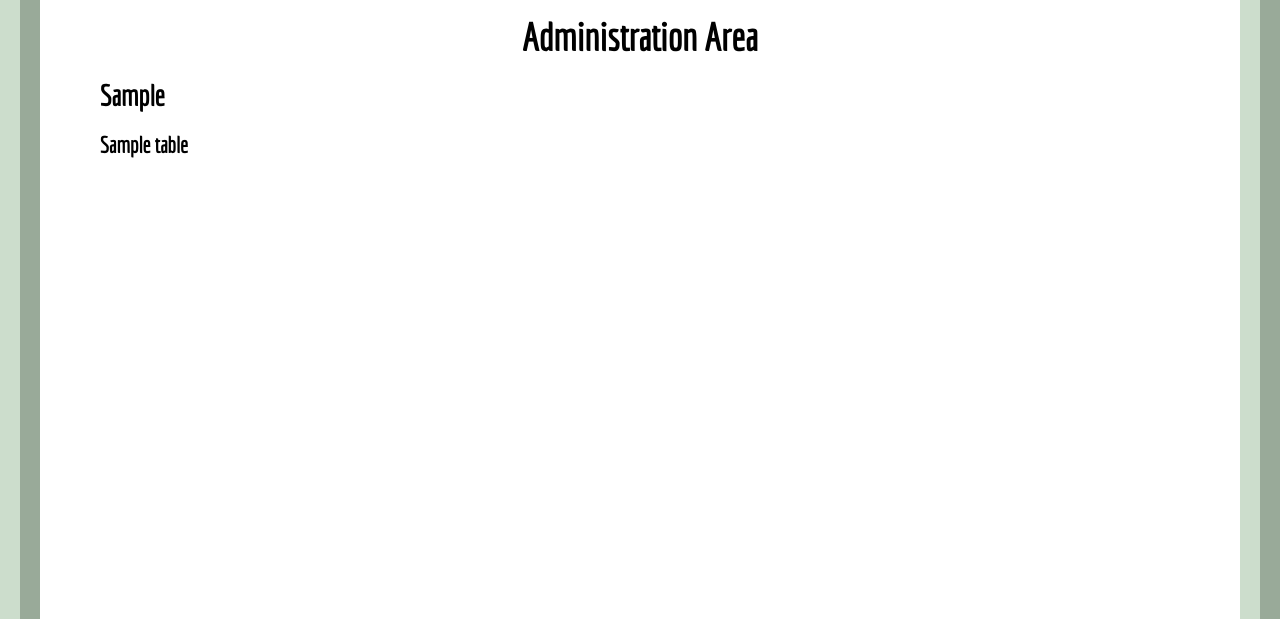
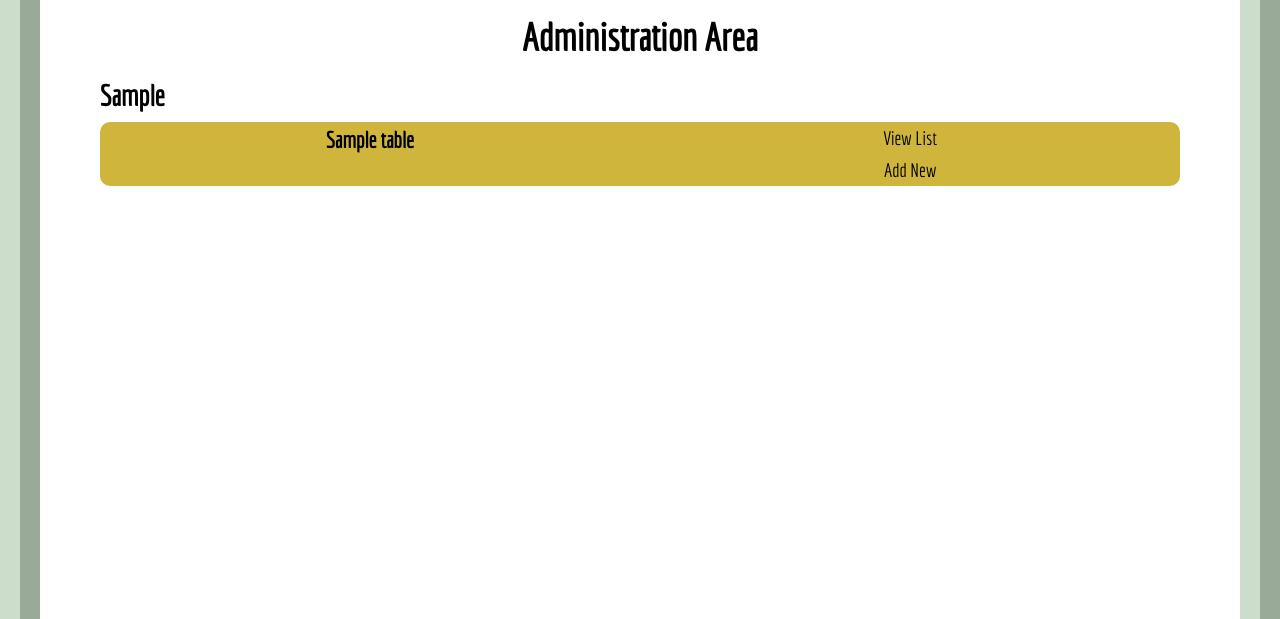
Before and after one commit to andrewhstead/foothall, a PHP site: page /admin/index.php in a window 1280 px wide. Shown: the part 99-718 px from the top of the page. Run offline with PHP 8.4, Linux system fonts and the light colour scheme; tables that the repository leaves empty or names only in its code hold one stand-in row (values such as "Sample post"); some web fonts are replaced.

Commit message:
Styled sections on admin home page.

```diff
--- a/admin/index.php
+++ b/admin/index.php
@@ -43,7 +43,26 @@
 
 			foreach ($table_list as $table_menu) if ($table_menu["table_type"] == $type_menu) {
 
-				echo '<h3 class="info-page">'.ucfirst($table_menu["table_name"]).'</h3>';
+				echo '<div class="admin-wrapper">';
+
+					echo '<div class="right-section">';
+
+						echo '<div class="admin-link">';
+						echo 'View List';
+						echo '</div>';
+
+						echo '<div class="admin-link">';
+						echo 'Add New';
+						echo '</div>';
+
+					echo '</div>';
+
+					echo '<div class="left-section">';
+					echo '<h3 class="admin-head">'.ucfirst($table_menu["table_name"]).'</h3>';
+					echo '</div>';
+
+
+				echo '</div>';
 
 			}
 
--- a/css/main.css
+++ b/css/main.css
@@ -180,6 +180,7 @@ h2 {
 	margin: 0;
 	padding: 5px 0;
 	text-align: center;
+	clear: both;
 }
 
 h3 {
@@ -455,3 +456,28 @@ h1.info-page:first-of-type {
 .competition_honours {
 	text-align: left;
 }
+
+.admin-wrapper {
+	margin: 5px 0;
+	overflow: auto;
+	background-color: #cfb53b;
+	border-radius: 10px;
+}
+
+.left-section h3{
+	text-align: center;
+}
+
+.right-section {
+	float: right;
+	width: 50%;
+	text-align: center;
+}
+
+.admin-link {
+	padding: 5px 0;
+}
+
+.admin-head {
+	height: 100%;
+}
```
